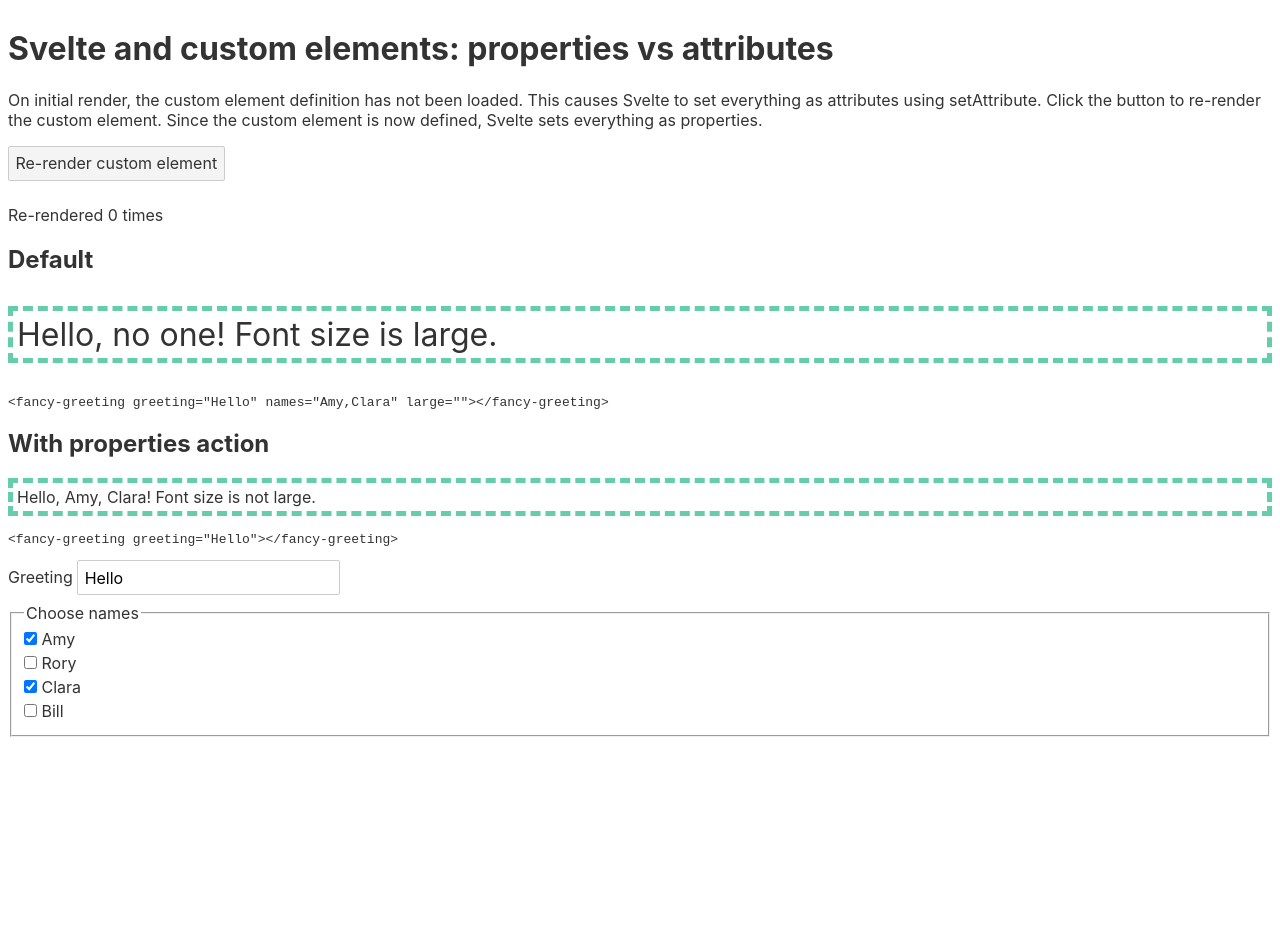
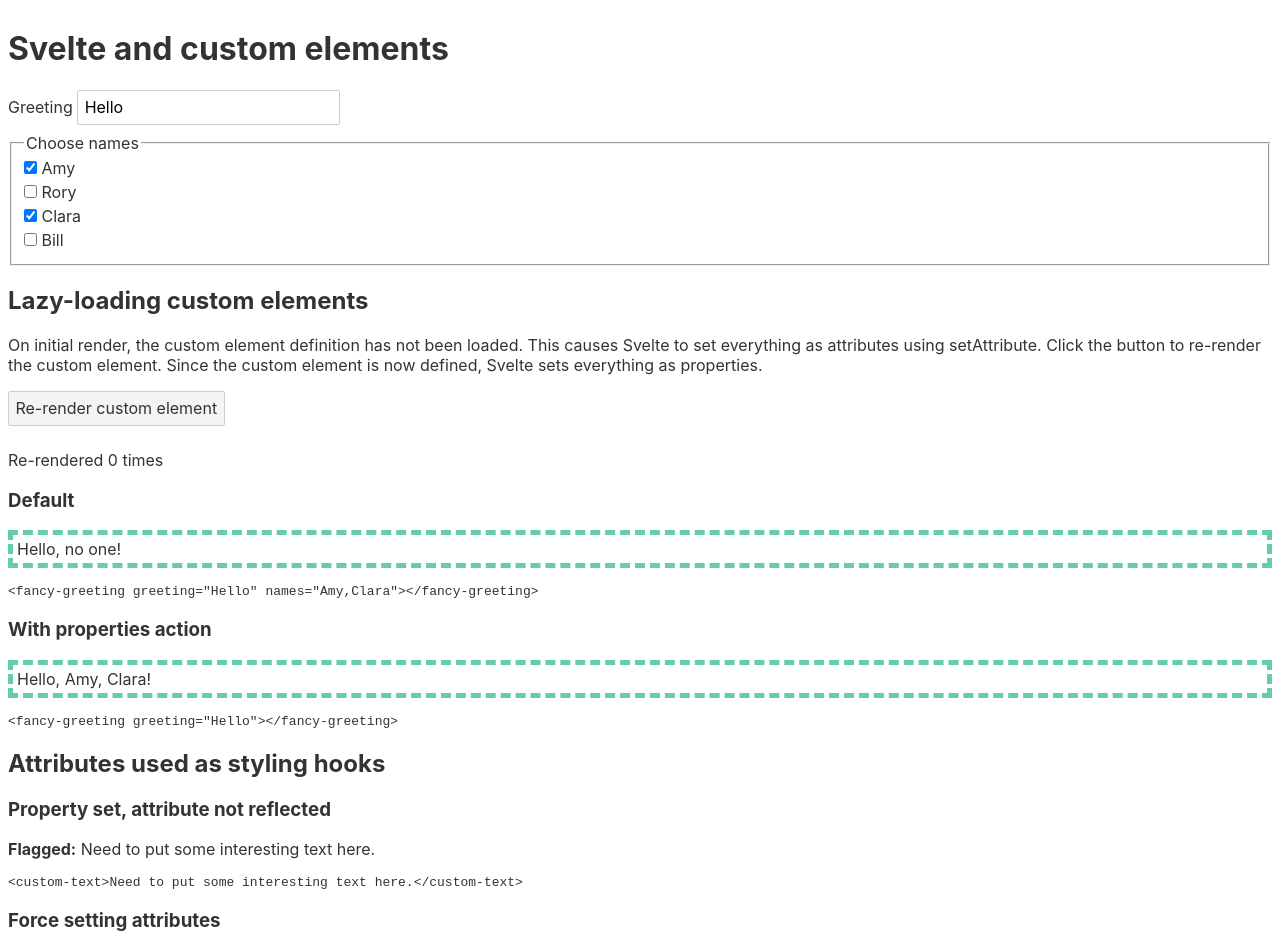
Before and after one commit to geoffrich/svelte-custom-elements, a Svelte app: page / in a window 1280 px wide. Shown: the top 951 px of the page. Before the commit the page ends 800 px from the top, so only its background shows below. Built offline with nearby package versions, Linux system fonts and the light colour scheme.

Commit message:
Split out test cases into separate components

```diff
--- a/public/global.css
+++ b/public/global.css
@@ -1,4 +1,5 @@
-html, body {
+html,
+body {
 	position: relative;
 	width: 100%;
 	height: 100%;
@@ -9,11 +10,12 @@
 	margin: 0;
 	padding: 8px;
 	box-sizing: border-box;
-	font-family: -apple-system, BlinkMacSystemFont, "Segoe UI", Roboto, Oxygen-Sans, Ubuntu, Cantarell, "Helvetica Neue", sans-serif;
+	font-family: -apple-system, BlinkMacSystemFont, 'Segoe UI', Roboto,
+		Oxygen-Sans, Ubuntu, Cantarell, 'Helvetica Neue', sans-serif;
 }
 
 a {
-	color: rgb(0,100,200);
+	color: rgb(0, 100, 200);
 	text-decoration: none;
 }
 
@@ -22,14 +24,17 @@
 }
 
 a:visited {
-	color: rgb(0,80,160);
+	color: rgb(0, 80, 160);
 }
 
 label {
 	display: block;
 }
 
-input, button, select, textarea {
+input,
+button,
+select,
+textarea {
 	font-family: inherit;
 	font-size: inherit;
 	-webkit-padding: 0.4em 0;
@@ -61,3 +66,7 @@
 button:focus {
 	border-color: #666;
 }
+
+fieldset {
+	margin-bottom: 1em;
+}
--- a/src/App.svelte
+++ b/src/App.svelte
@@ -1,55 +1,14 @@
 <script>
-	import DisplayHTML from './DisplayHTML.svelte';
-
-	setTimeout(() => import('./fancy-greeting'), 500);
+	import Lazyload from './Lazyload.svelte';
+	import ReflectProperty from './ReflectProperty.svelte';
 
 	let names = ['Amy', 'Rory', 'Clara', 'Bill'];
 	let selectedNames = ['Amy', 'Clara'];
 	let greeting = 'Hello';
-	let counter = 0;
-
-	function setProperties(node, properties) {
-		const applyProperties = () => {
-			// note that this does not check if the property changed
-			Object.entries(properties).forEach(([k, v]) => {
-				node[k] = v;
-			});
-		};
-
-		applyProperties();
-
-		return {
-			update(updatedProperties) {
-				properties = updatedProperties;
-				applyProperties();
-			}
-		};
-	}
 </script>
 
 <main>
-	<h1>Svelte and custom elements: properties vs attributes</h1>
-
-	<p>
-		On initial render, the custom element definition has not been loaded. This
-		causes Svelte to set everything as attributes using setAttribute. Click the
-		button to re-render the custom element. Since the custom element is now
-		defined, Svelte sets everything as properties.
-	</p>
-
-	<button on:click={() => counter++}>Re-render custom element</button>
-	<p>Re-rendered {counter} times</p>
-
-	{#key counter}
-		<h2>Default</h2>
-		<DisplayHTML>
-			<fancy-greeting {greeting} names={selectedNames} large />
-		</DisplayHTML>
-		<h2>With properties action</h2>
-		<DisplayHTML>
-			<fancy-greeting {greeting} use:setProperties={{ names: selectedNames }} />
-		</DisplayHTML>
-	{/key}
+	<h1>Svelte and custom elements</h1>
 
 	<label>Greeting <input type="text" bind:value={greeting} /></label>
 	<fieldset>
@@ -61,4 +20,7 @@
 			>
 		{/each}
 	</fieldset>
+
+	<Lazyload {greeting} names={selectedNames} />
+	<ReflectProperty />
 </main>
--- /dev/null
+++ b/src/Lazyload.svelte
@@ -0,0 +1,49 @@
+<script>
+	import DisplayHTML from './DisplayHTML.svelte';
+	setTimeout(() => import('./custom-elements/fancy-greeting'), 500);
+
+	export let greeting;
+	export let names;
+
+	let counter = 0;
+
+	function setProperties(node, properties) {
+		const applyProperties = () => {
+			// note that this does not check if the property changed
+			Object.entries(properties).forEach(([k, v]) => {
+				node[k] = v;
+			});
+		};
+
+		applyProperties();
+
+		return {
+			update(updatedProperties) {
+				properties = updatedProperties;
+				applyProperties();
+			}
+		};
+	}
+</script>
+
+<h2>Lazy-loading custom elements</h2>
+<p>
+	On initial render, the custom element definition has not been loaded. This
+	causes Svelte to set everything as attributes using setAttribute. Click the
+	button to re-render the custom element. Since the custom element is now
+	defined, Svelte sets everything as properties.
+</p>
+
+<button on:click={() => counter++}>Re-render custom element</button>
+<p>Re-rendered {counter} times</p>
+
+{#key counter}
+	<h3>Default</h3>
+	<DisplayHTML>
+		<fancy-greeting {greeting} {names} />
+	</DisplayHTML>
+	<h3>With properties action</h3>
+	<DisplayHTML>
+		<fancy-greeting {greeting} use:setProperties={{ names }} />
+	</DisplayHTML>
+{/key}
--- /dev/null
+++ b/src/ReflectProperty.svelte
@@ -0,0 +1,37 @@
+<script>
+	import './custom-elements/custom-text';
+	import DisplayHTML from './DisplayHTML.svelte';
+
+	/** @param {Element} node */
+	function setAttributes(node, attributes) {
+		const applyAttributes = () => {
+			// note that this does not check if the attribute changed
+			Object.entries(attributes).forEach(([k, v]) => {
+				node.setAttribute(k, v);
+			});
+		};
+
+		applyAttributes();
+
+		return {
+			update(updatedAttributes) {
+				attributes = updatedAttributes;
+				applyAttributes();
+			}
+		};
+	}
+</script>
+
+<h2>Attributes used as styling hooks</h2>
+
+<h3>Property set, attribute not reflected</h3>
+<DisplayHTML>
+	<custom-text flag>Need to put some interesting text here.</custom-text>
+</DisplayHTML>
+
+<h3>Force setting attributes</h3>
+<DisplayHTML>
+	<custom-text use:setAttributes={{ flag: '' }}
+		>Need to put some interesting text here.</custom-text
+	>
+</DisplayHTML>
--- /dev/null
+++ b/src/custom-elements/custom-text.js
@@ -0,0 +1,36 @@
+import { html, css, LitElement } from 'lit';
+
+export class CustomText extends LitElement {
+	static get styles() {
+		return css`
+			:host([flag]) p::before {
+				content: '🚩';
+			}
+		`;
+	}
+
+	static get properties() {
+		return {
+			flag: {
+				// you need to reflect any properties where the corresponding attribute is used for styling
+				// reflect: true,
+				type: Boolean
+			}
+		};
+	}
+
+	constructor() {
+		super();
+		// if you don't provide a default, Svelte won't know it's a boolean
+		this.flag = false;
+	}
+
+	render() {
+		return html`<p>
+			${this.flag ? html`<strong>Flagged:</strong>` : ''}
+			<slot></slot>
+		</p>`;
+	}
+}
+
+customElements.define('custom-text', CustomText);
--- /dev/null
+++ b/src/custom-elements/fancy-greeting.js
@@ -0,0 +1,32 @@
+import { html, css, LitElement } from 'lit';
+
+export class FancyGreeting extends LitElement {
+	static get styles() {
+		return css`
+			p {
+				border: 5px dashed mediumaquamarine;
+				padding: 4px;
+			}
+		`;
+	}
+
+	static get properties() {
+		return {
+			names: { type: Array },
+			greeting: { type: String }
+		};
+	}
+
+	constructor() {
+		super();
+		this.names = [];
+	}
+
+	render() {
+		return html`<p>
+			${this.greeting}, ${this.names ? this.names.join(', ') : 'no one'}!
+		</p>`;
+	}
+}
+
+customElements.define('fancy-greeting', FancyGreeting);
--- a/src/fancy-greeting.js
+++ /dev/null
@@ -1,44 +0,0 @@
-import { html, css, LitElement } from 'lit';
-
-export class FancyGreeting extends LitElement {
-	static get styles() {
-		return css`
-			p {
-				border: 5px dashed mediumaquamarine;
-				padding: 4px;
-			}
-
-			:host([large]) {
-				font-size: 32px;
-			}
-		`;
-	}
-
-	static get properties() {
-		return {
-			names: { type: Array },
-			greeting: { type: String },
-			large: {
-				// you need to reflect any properties where the corresponding attribute is used for styling
-				reflect: true,
-				type: Boolean
-			}
-		};
-	}
-
-	constructor() {
-		super();
-		this.names = [];
-		// if you don't provide a default, Svelte won't know it's a boolean
-		this.large = false;
-	}
-
-	render() {
-		return html`<p>
-			${this.greeting}, ${this.names ? this.names.join(', ') : 'no one'}! Font
-			size is ${this.large ? 'large' : 'not large'}.
-		</p>`;
-	}
-}
-
-customElements.define('fancy-greeting', FancyGreeting);
```
